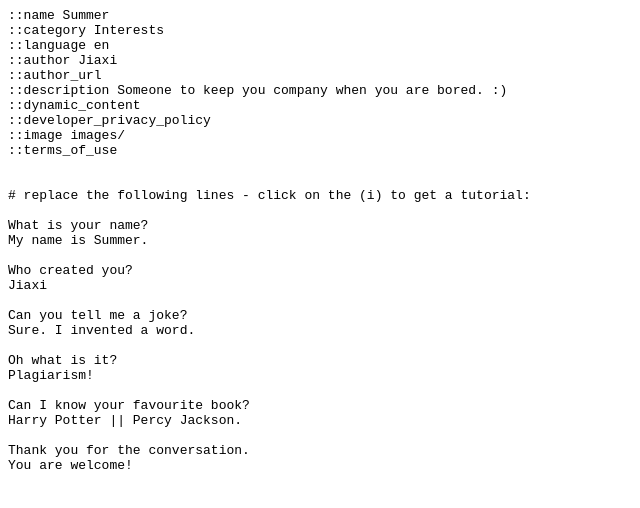
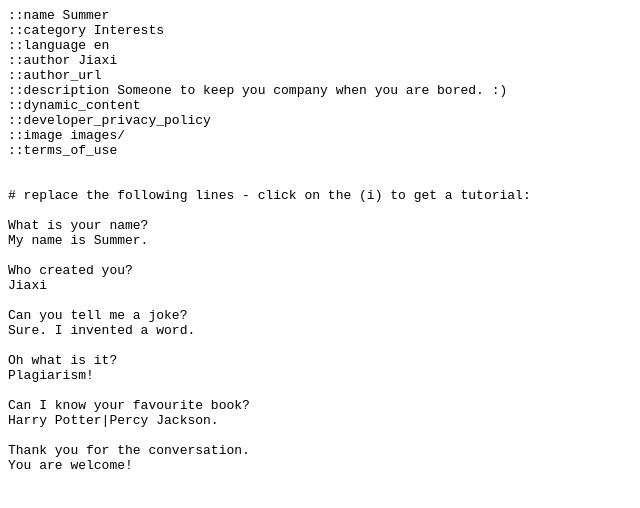
Before and after one commit to dhslijiaxi/Summer, a plain HTML site: page index.html in a window 1280 px wide. Shown: the full height of the page, 0-640 px from the left. Drawn offline with Linux system fonts and the light colour scheme.

Commit message:
Update index.html

```diff
--- a/index.html
+++ b/index.html
@@ -26,7 +26,7 @@ Oh what is it?
 Plagiarism!
 
 Can I know your favourite book?
-Harry Potter || Percy Jackson.
+Harry Potter|Percy Jackson.
 
 Thank you for the conversation.
 You are welcome!
```
